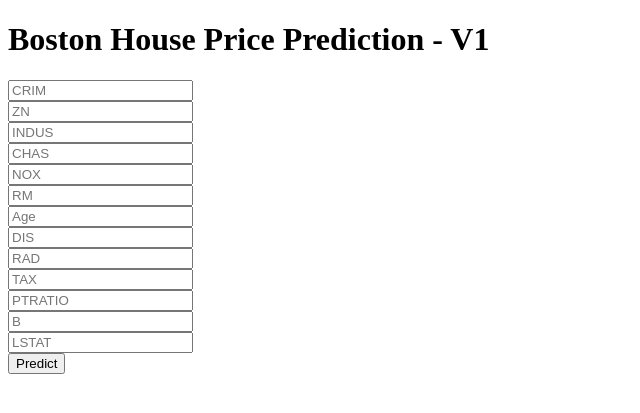
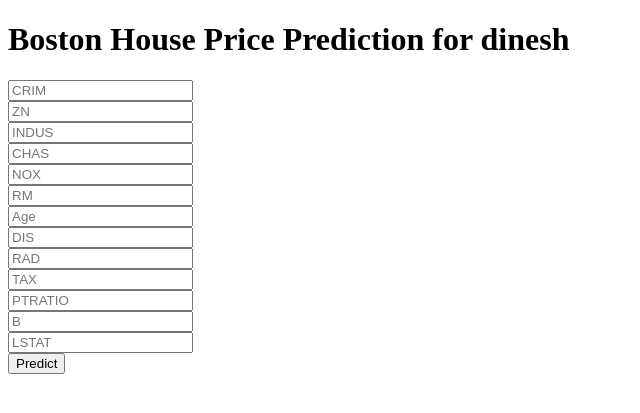
Before and after one commit to satishkrishnass/bostonhousepricing, a Flask app: page / in a window 1280 px wide. Shown: the top 413 px of the page, without its empty margins (0-640 px from the left). Run offline with Flask 2, Linux system fonts and the light colour scheme; parts of the project's set-up code (start-up, migrations or seed data) failed here and were passed over.

Commit message:
last commit for dinesh

```diff
--- a/templates/home.html
+++ b/templates/home.html
@@ -14,7 +14,7 @@
 
 <body>
  <div class="login">
-	<h1>Boston House Price Prediction - V1</h1>
+	<h1>Boston House Price Prediction for dinesh</h1>
 
      <!-- Main Input For Receiving Query to our ML -->
     <form action="{{ url_for('predict')}}"method="post">
```
